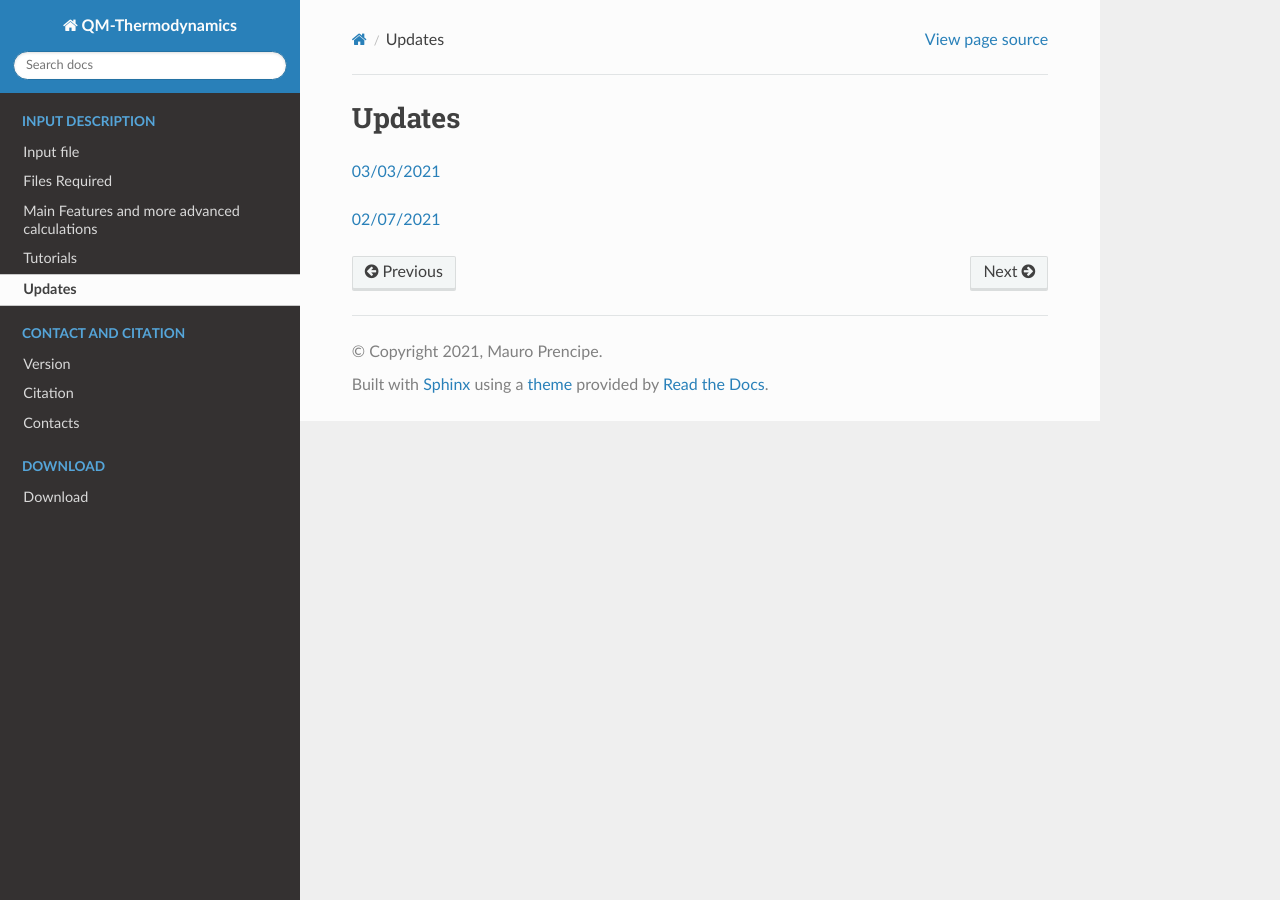
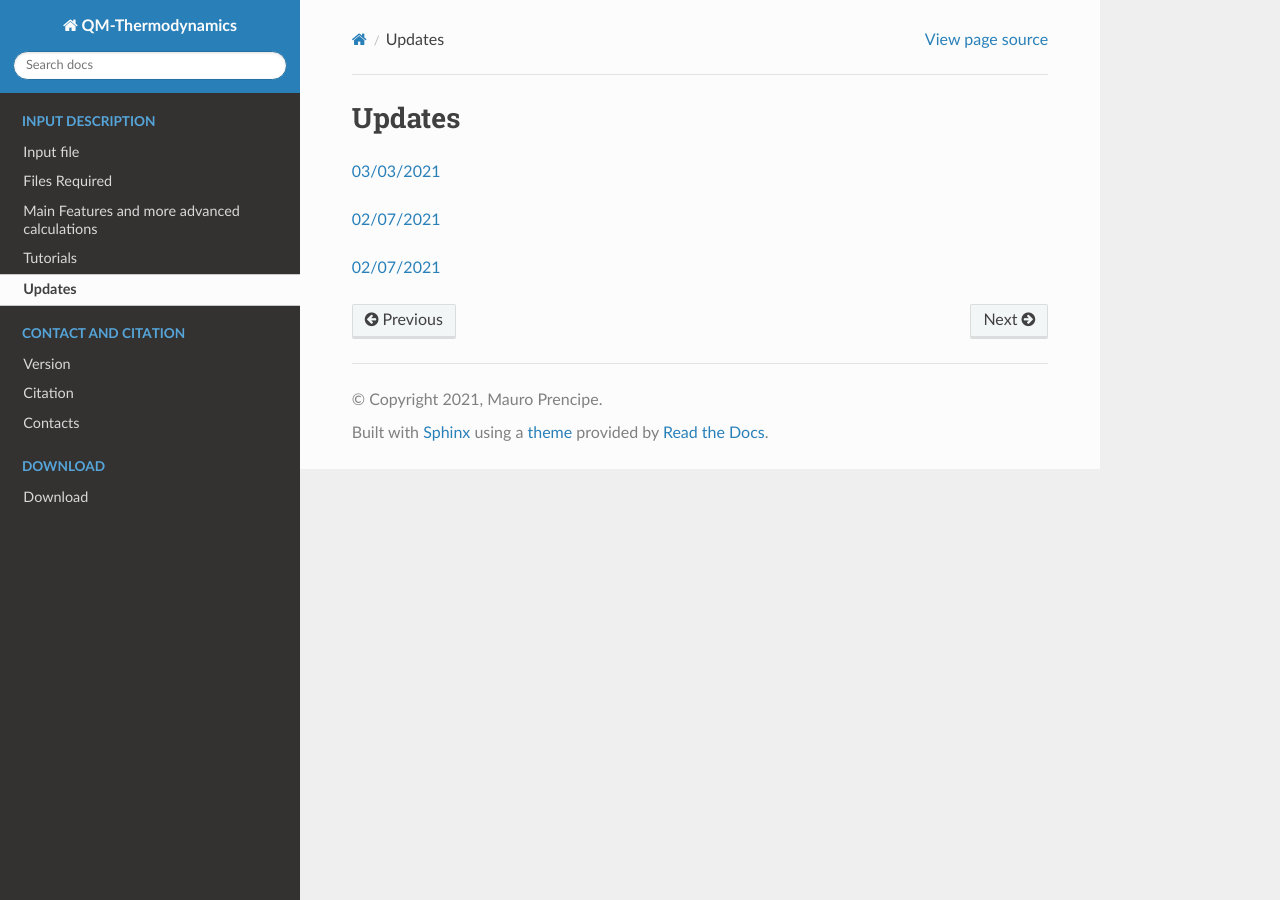
Before and after one commit to Mauro-Prencipe/QM-thermodynamics, a Sphinx documentation site: the page built from docs/Update.rst, in a window 1280 px wide. Built offline with Sphinx 7.4.7 and the Read the Docs theme 2.0.0, drawn with Linux system fonts in a browser that asks for light colours.

Commit message:
Add files via upload

```diff
--- a/docs/Update.rst
+++ b/docs/Update.rst
@@ -5,6 +5,10 @@
 
 `02/07/2021`_
 
+`02/07/2021`_
+
 .. _03/03/2021: _static/update.html
 
 .. _02/07/2021: _static/p_static.html
+
+.. _03/09/2021: _static/thermal_expansion_update.html
```
